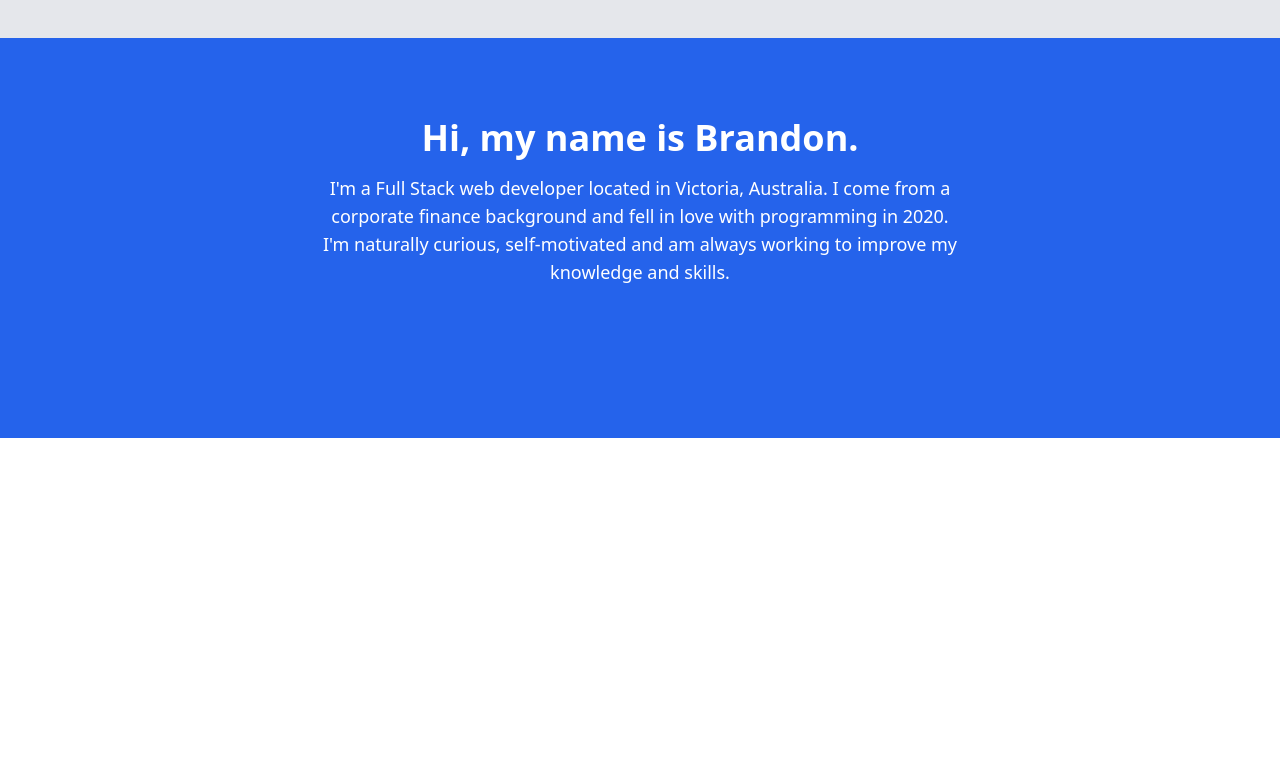
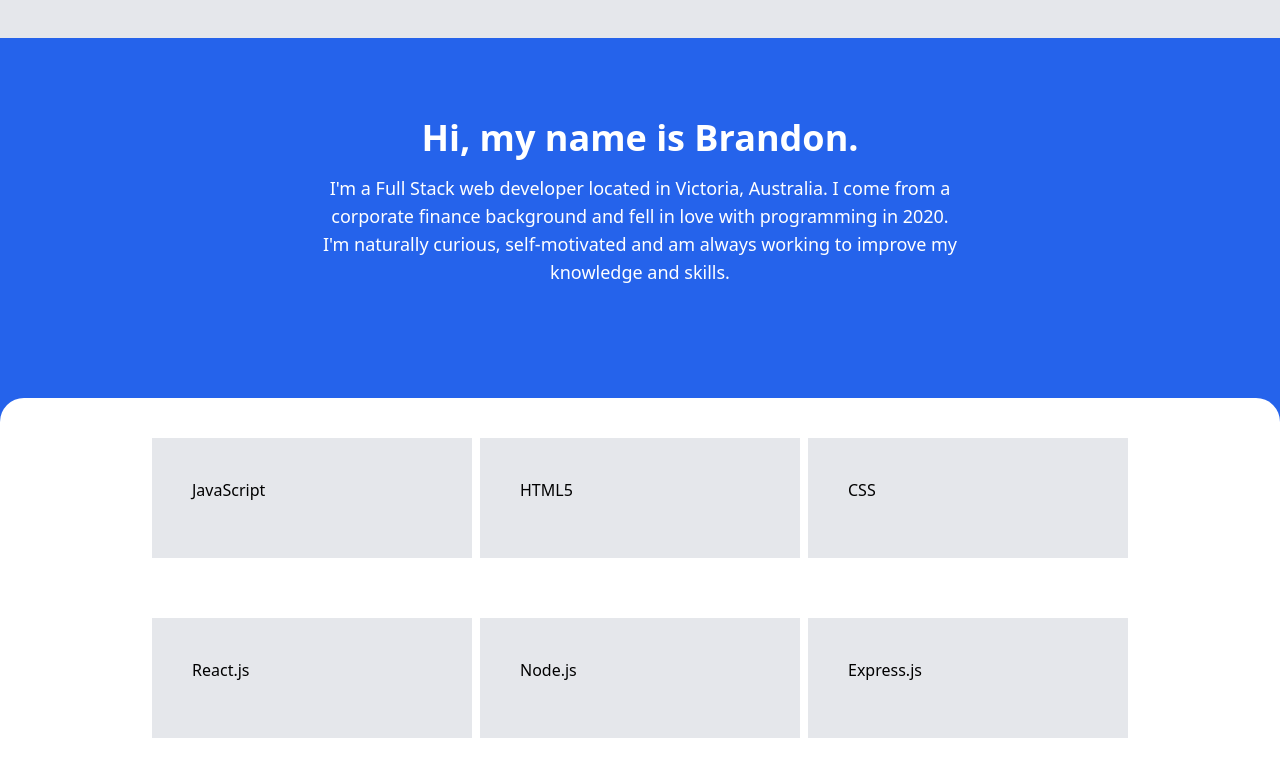
Before and after one commit to bgrando24/portfolio-2022, a React (Create React App) app: page / in a window 1280 px wide. Shown: the part 549-1325 px from the top of the page. Before the commit the page ends 987 px from the top, so only its background shows below. Built offline with nearby package versions, Linux system fonts and the light colour scheme.

Commit message:
Begun adding skills section

```diff
--- a/src/App.js
+++ b/src/App.js
@@ -1,4 +1,5 @@
 import { About } from './components/about/About';
+import { Languages } from './components/languages/Languages';
 import { Navbar } from './components/navbar/Navbar';
 import { Welcome } from './components/welcome/Welcome';
 
@@ -10,6 +11,7 @@
       <Navbar />
       <Welcome />
       <About />
+      <Languages />
     </div>
   );
 }
--- /dev/null
+++ b/src/components/languages/Languages.js
@@ -0,0 +1,23 @@
+
+const languages = [
+    {name: "JavaScript", description: "Use of JavaScript to build dynamic and interactive websites following ES6 standards"},
+    {name: "HTML5", description: ""},
+    {name: "CSS", description: ""},
+    {name: "React.js", description: ""},
+    {name: "Node.js", description: ""},
+    {name: "Express.js", description: ""},
+]
+
+export function Languages() {
+    return (
+        <div className="container mx-auto flex flex-wrap justify-center bg-white -mt-10 pt-10 h-1/2 rounded-3xl">
+        {
+            languages.map((language, i) => {
+                return (
+                    <div className=" bg-gray-200 p-10 mx-1 h-1/3 w-1/4 hover:scale-105 transition duration-150">{language.name}</div>
+                )
+            })
+        }
+        </div>
+    )
+}
```
